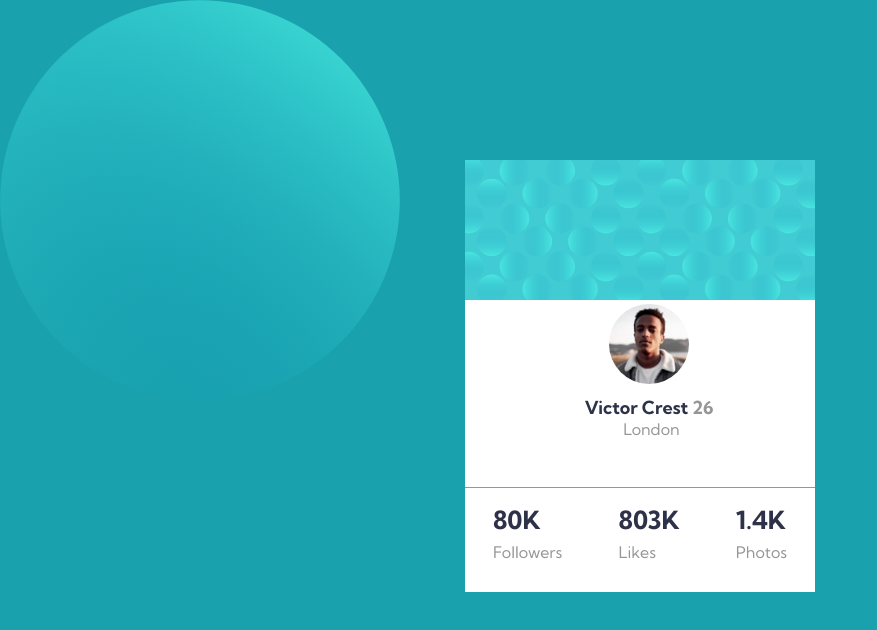
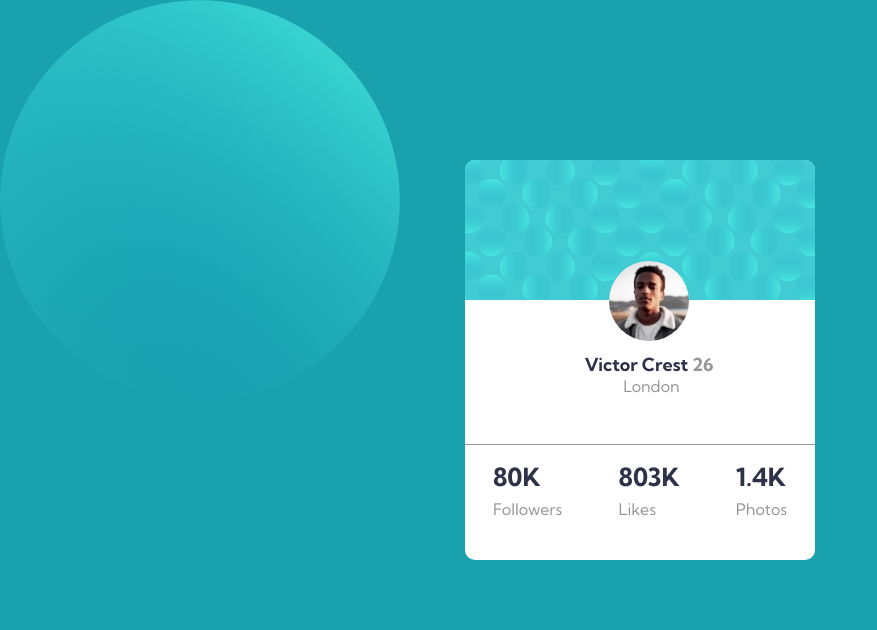
Before and after one commit to sumeyahajji/Profile-card-component, a plain HTML site: page index.html in a window 1280 px wide. Shown: the whole page, without its empty margins (0-877 px from the left). Drawn offline with Linux system fonts and the light colour scheme; a web font is replaced by a local one.

Commit message:
added some styling

```diff
--- a/index.css
+++ b/index.css
@@ -18,6 +18,11 @@ body{
     background-color: var(--Dark-cyan);
     background-repeat: no-repeat;
 
+}
+.images{
+    margin-bottom: -43px;
+    border: none;
+    border-radius: 10px 10px 0px 0px;
 }
 .avatar{
    display: block;
@@ -51,8 +56,10 @@ span{
    margin-left: auto;
    margin-right: auto;
    width: 21.9rem;
-   height: 27rem;
+   height: 25rem;
    margin-top: 10rem;
+   border: none;
+   border-radius: 10px;
 }
 
 .rate{
--- a/index.html
+++ b/index.html
@@ -18,7 +18,7 @@
   </head>
   <body>
     <div class="container">
-      <img src="images/bg-pattern-card.svg" />
+      <img class="images" src="images/bg-pattern-card.svg" />
       <div class="avatar">
         <img src="images/image-victor.jpg" />
         <h1>Victor Crest <span>26</span></h1>
```
